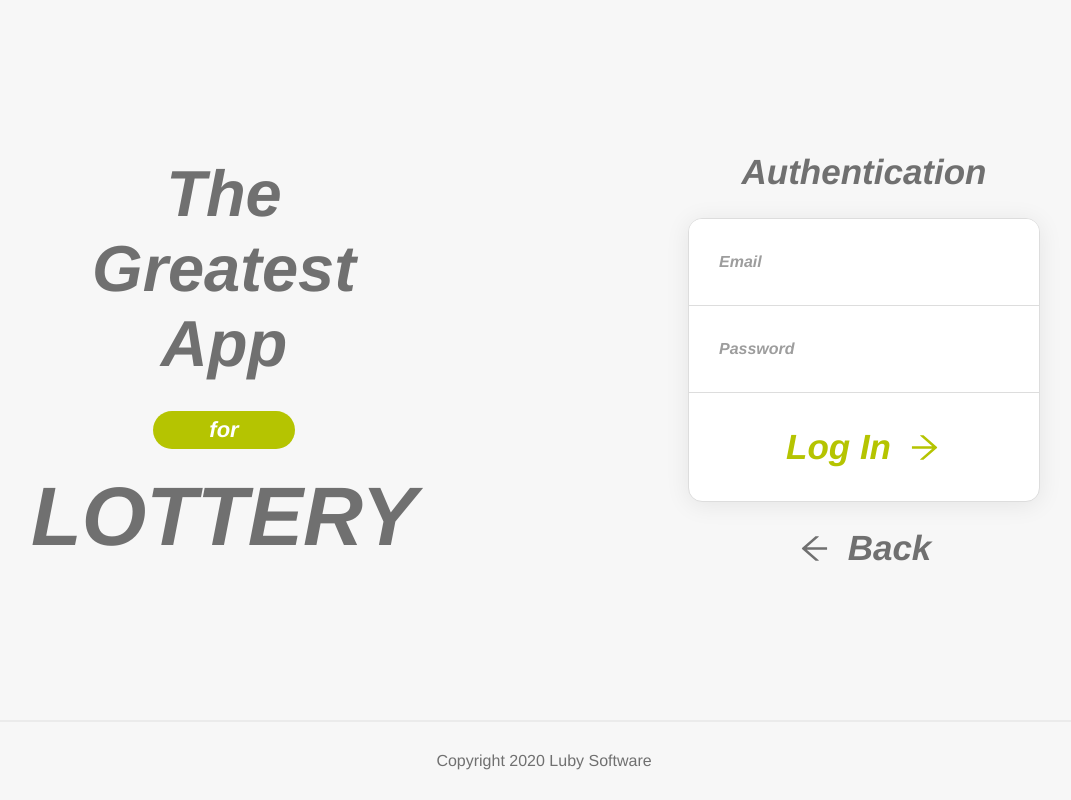
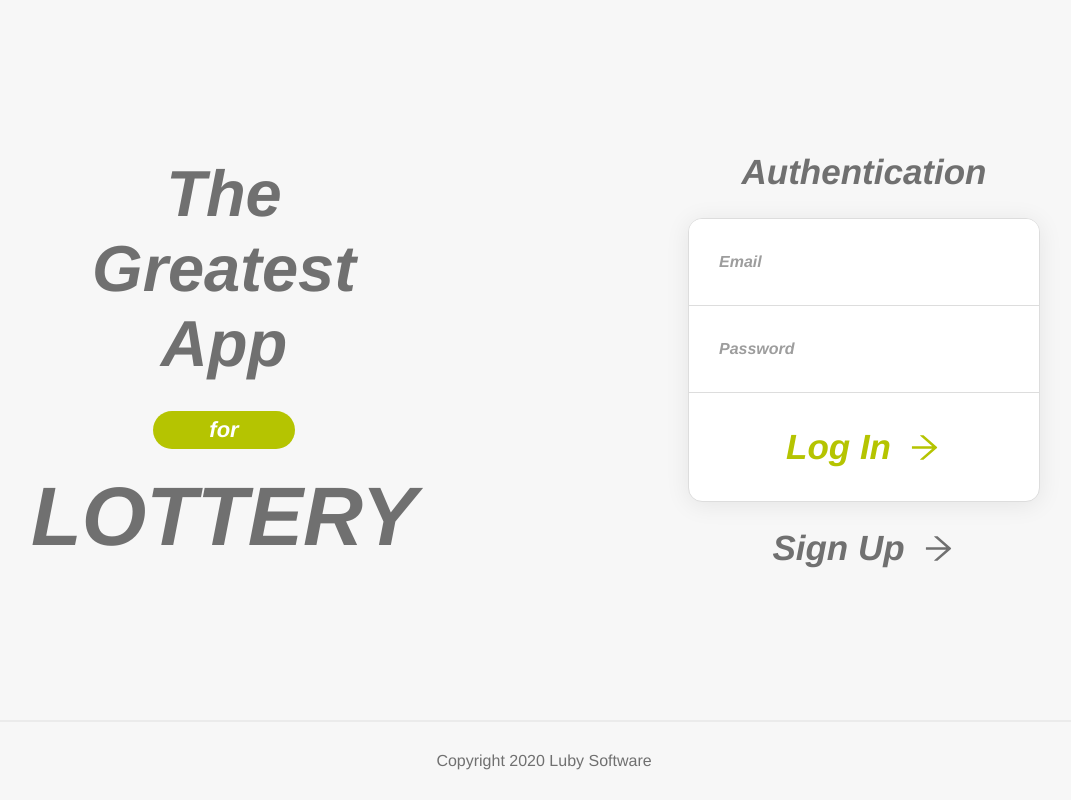
Before and after one commit to gabepinheiro/tgl-react, a React (Vite) app: page /authentication in a window 1280 px wide. Shown: the whole page, without its empty margins (96-1167 px from the left). Built offline with nearby package versions, Linux system fonts and the light colour scheme; no server answers.

Commit message:
fix(pages/Register): using the correct Button Link to navigate to the registration page

```diff
--- a/src/pages/auth-page.tsx
+++ b/src/pages/auth-page.tsx
@@ -93,10 +93,10 @@ function AuthPage () {
       </Form>
 
       <ButtonLink
-        to='/authentication'
+        to='/register'
         size='large'
       >
-        <ArrowLeftIcon /> Back
+        Sign Up  <ArrowRightIcon />
       </ButtonLink>
     </>
   )
```
